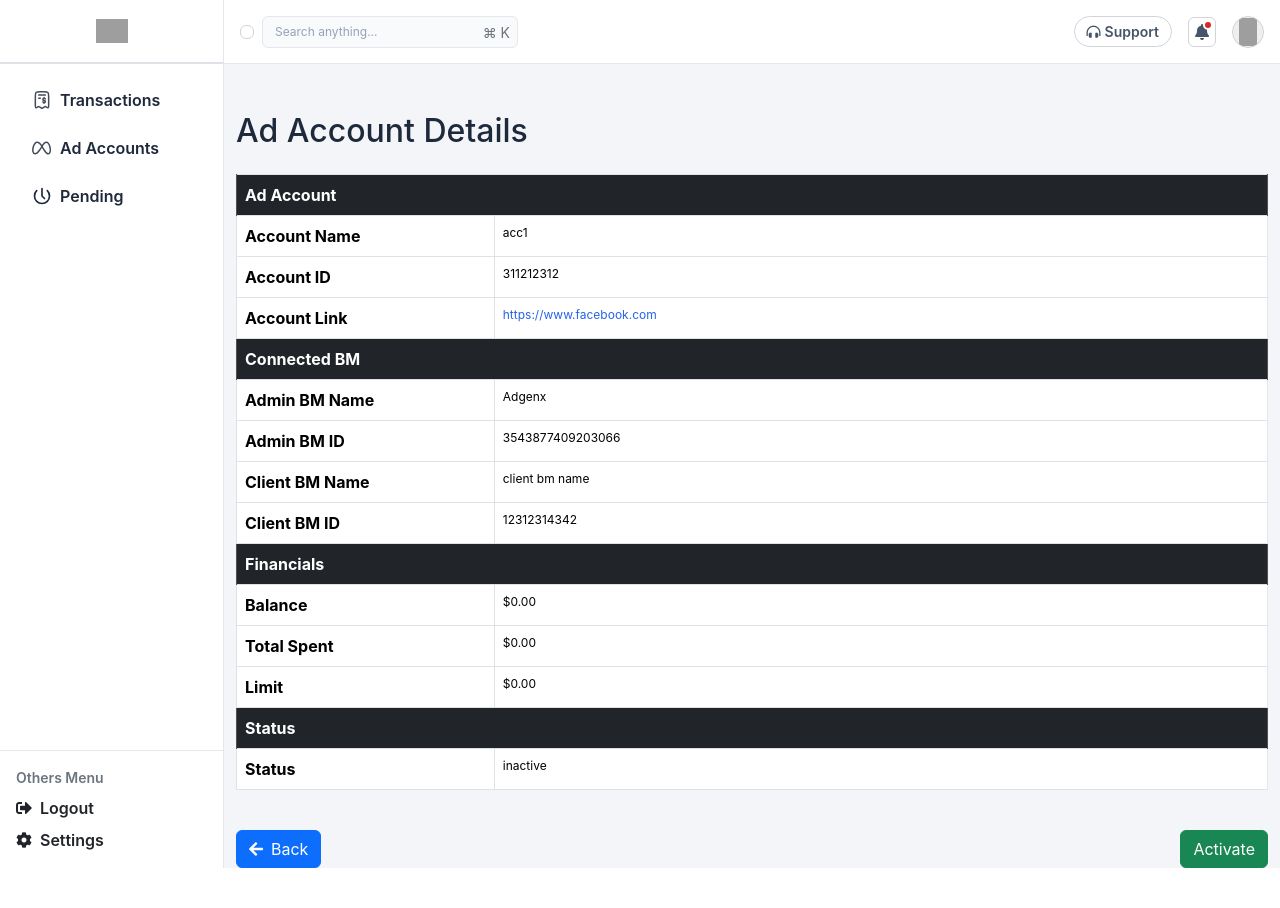
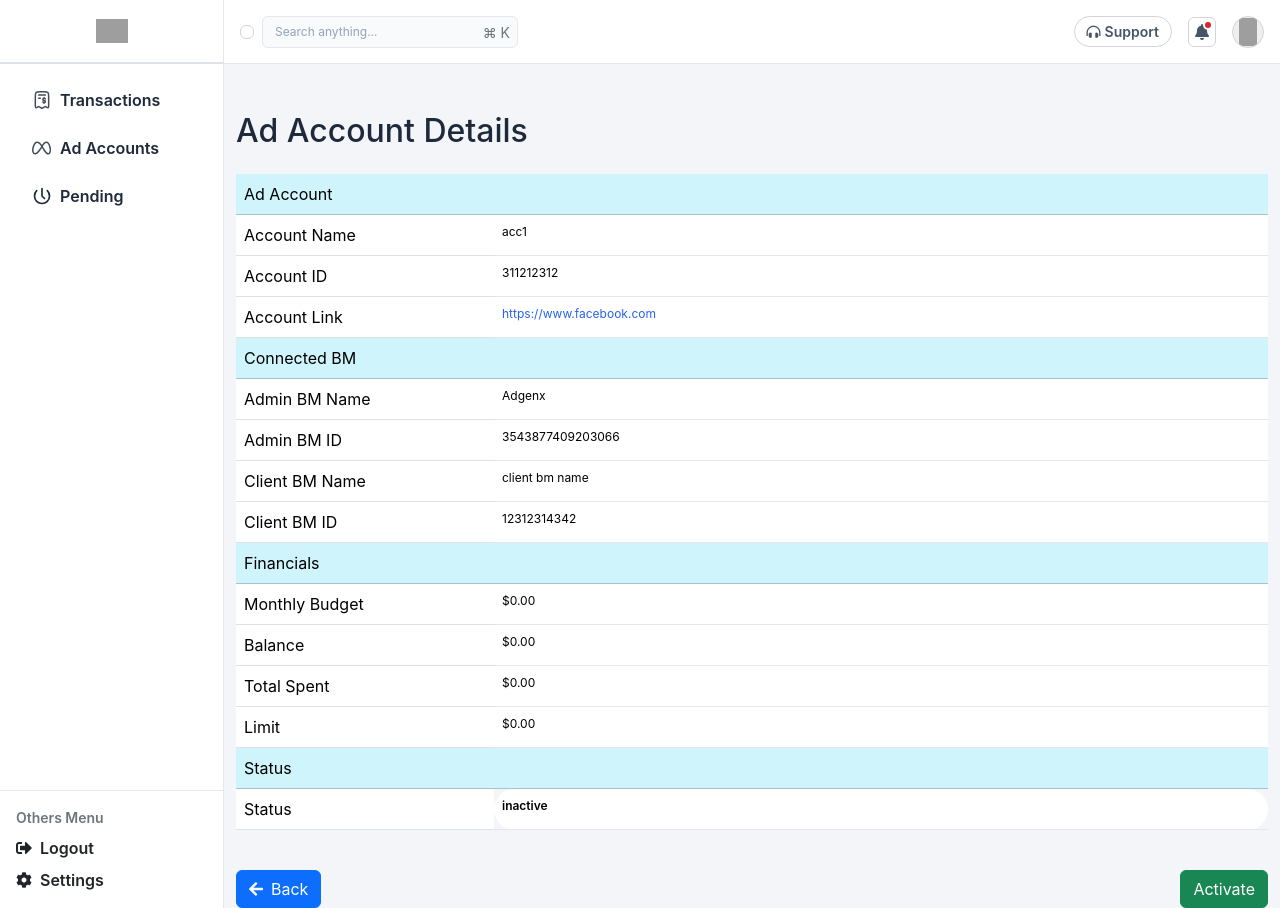
Before and after one commit to webq360/adgenx-crm, a Django app: page /ad_accounts/4/ in a window 1280 px wide. Before the commit the page ends 868 px from the top, so only its background shows below. Run offline with Django 5.2, Linux system fonts and the light colour scheme; a user stored in the database is signed in; data comes from the database, SQL or seed files in the repository; both versions use the stored data as it was after the commit; grey boxes are pictures that could not be loaded.

Commit message:
ad account model and request ad account form updated

```diff
--- a/dashboard/models.py
+++ b/dashboard/models.py
@@ -60,6 +60,7 @@ class AdAccount(models.Model):
     balance = models.DecimalField(max_digits=10, decimal_places=2)
     total_spent = models.DecimalField(max_digits=10, decimal_places=2)
     start_date = models.DateField()
+    monthly_budget = models.DecimalField(max_digits=10, decimal_places=2, default=0.00)
     status = models.CharField(max_length=100, choices=STATUS_CHOICES, default='inactive')
 
     def __str__(self):
--- a/dashboard/static/styles.css
+++ b/dashboard/static/styles.css
@@ -157,6 +157,9 @@ body {
     font-size: 0.75rem;
     border-color: #e5e7eb;
     vertical-align: middle;
+}
+.table tbody th {
+    font-weight: normal;
 }
 .table tbody td {
     font-size: 0.75rem;
--- a/dashboard/templates/ad_account_details.html
+++ b/dashboard/templates/ad_account_details.html
@@ -4,10 +4,10 @@
 <div class="container mt-5">
     <h2 class="mb-4">Ad Account Details</h2>
     <div class="table-responsive">
-        <table class="table table-bordered">
+        <table class="table">
             <tbody>
                 <tr>
-                    <th colspan="2" class="table-dark">Ad Account</th>
+                    <th colspan="2" class="table-info">Ad Account</th>
                 </tr>
                 <tr>
                     <th scope="row" class="w-25">Account Name</th>
@@ -22,7 +22,7 @@
                     <td><a href="{{ ad_account.acc_link }}" target="_blank">{{ ad_account.acc_link }}</a></td>
                 </tr>
                 <tr>
-                    <th colspan="2" class="table-dark">Connected BM</th>
+                    <th colspan="2" class="table-info">Connected BM</th>
                 </tr>
                 <tr>
                     <th scope="row">Admin BM Name</th>
@@ -41,7 +41,11 @@
                     <td>{{ ad_account.bm_client_id }}</td>
                 </tr>
                 <tr>
-                    <th colspan="2" class="table-dark">Financials</th>
+                    <th colspan="2" class="table-info">Financials</th>
+                </tr>
+                <tr>
+                    <th scope="row">Monthly Budget</th>
+                    <td>${{ ad_account.monthly_budget }}</td>
                 </tr>
                 <tr>
                     <th scope="row">Balance</th>
@@ -56,11 +60,11 @@
                     <td>${{ ad_account.limit }}</td>
                 </tr>
                  <tr>
-                    <th colspan="2" class="table-dark">Status</th>
+                    <th colspan="2" class="table-info">Status</th>
                 </tr>
                 <tr>
                     <th scope="row">Status</th>
-                    <td>{{ ad_account.status }}</td>
+                    <td class="badge-{{ ad_account.status }}">{{ ad_account.status }}</td>
                 </tr>
             </tbody>
         </table>
--- a/dashboard/templates/ad_accounts.html
+++ b/dashboard/templates/ad_accounts.html
@@ -1,5 +1,4 @@
 {% extends 'layout.html' %}
-{% load static %}
 
 {% block styles %}
 {% endblock %}
@@ -58,7 +57,7 @@
                 <!--admin BM id-->
                 <p class="text-secondary mb-1" style="line-height: 1.2;">{{ ad_account.mb_admin_reference.bm_id }}</p>
                 <!--client bm name-->
-                <p class="fw-semibold mb-0">{{ ad_account.user.first_name }} {{ ad_account.user.last_name }}</p>
+                <p class="fw-semibold mb-0">{{ ad_account.bm_client_name }}</p>
                 <!--client bm id-->
                 <p class="text-secondary mb-0" style="line-height: 1.2;">{{ ad_account.bm_client_id }}</p>
                 </td>
--- a/dashboard/views.py
+++ b/dashboard/views.py
@@ -132,16 +132,14 @@ def review_deposit_details(request, transaction_id):
 def request_ad_account(request):
     if request.method == 'POST':
         name = request.POST.get('accountName')
-        acc_id = request.POST.get('accId') # Get acc_id from form
         bm_client_id = request.POST.get('bmId')
-        bm_client_name = request.POST.get('bmClientName', '') # New field
         acc_link = request.POST.get('fbPageLink')
         start_date = request.POST.get('startDate')
-        limit = request.POST.get('limit', 0.00) # New field
+        monthly_budget = request.POST.get('monthly_budget', 0.00)
 
         # Validation
-        if not name or not acc_id:
-            messages.error(request, 'Account Name and Account ID are required.')
+        if not name or not bm_client_id or not acc_link or not start_date or not monthly_budget:
+            messages.error(request, 'All fields are required.')
             return redirect('request_ad_account')
 
         # Check if an AdminBM object exists, if not create one
@@ -155,16 +153,17 @@ def request_ad_account(request):
         AdAccount.objects.create(
             user=request.user,
             name=name,
-            acc_id=acc_id,
+            acc_id="",  # Set acc_id to empty string
             acc_link=acc_link,
             bm_client_id=bm_client_id,
-            bm_client_name=bm_client_name,
+            bm_client_name="",  # Set bm_client_name to empty string
             mb_admin_reference=mb_admin_reference,
             balance=balance,
             total_spent=total_spent,
             start_date=start_date,
             status='inactive',
-            limit=limit
+            monthly_budget=monthly_budget,
+            limit=0.00  # Set limit to 0
         )
 
         wallet = Wallet.objects.get(user=request.user)
```
Also changed, not shown: dashboard/templates/request_ad_account.html (+4 -15 lines), dashboard/migrations/0014_adaccount_monthly_budget.py (added), db.sqlite3.
